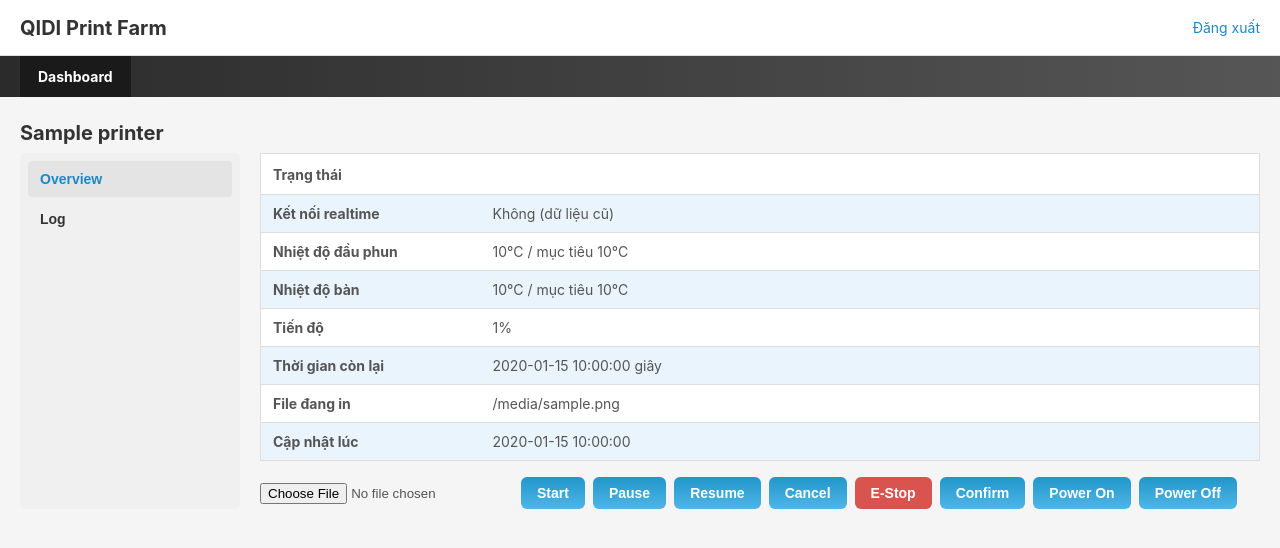
After one commit to xuanvuong1702/3d-printing-farm, a FastAPI app: template app/templates/printer_detail.html in a window 1280 px wide. The commit adds this page. Shown: the top 548 px of the page. Run offline with FastAPI, Linux system fonts and the light colour scheme; the template is opened without the code that fills it: most values are stand-ins (such as "Sample title", 1, 10 or a date in 2020); data that the repository does not hold is empty; parts of the project's set-up code (start-up, migrations or seed data) failed here and were passed over.

Commit message:
E6-2/C1: trang chi tiết máy in (Overview + Log + điều khiển qua HTMX)
- app/history/service.py: hàm đọc mới get_job_history_for_printer
- app/main.py: route mới GET /printers/{printer_id}/detail
- app/templates/printer_detail.html: mới, sidebar Overview/Log,
  7 nút điều khiển hx-post gọi lại route JSON đã có
- app/templates/dashboard.html: card giờ link sang trang chi tiết
- app/static/css/style.css: style sidebar/kv-table/detail-actions
- docs/: Story_E6-2.md (mới), State_E6-2_v3.md (mới), CHANGELOG.md

Xem docs/CHANGELOG.md mục "E6-2 / C1" cho chi tiết đầy đủ.

```diff
--- a/app/main.py
+++ b/app/main.py
@@ -4,18 +4,19 @@ from contextlib import asynccontextmanager
 from pathlib import Path
 from typing import AsyncIterator
 
-from fastapi import FastAPI, Request
+from fastapi import FastAPI, HTTPException, Request
 from fastapi.staticfiles import StaticFiles
 from fastapi.templating import Jinja2Templates
 
 from app.dispatch.scheduler import start_dispatch_scheduler, stop_dispatch_scheduler
 from app.heartbeat.scheduler import start_heartbeat_scheduler, stop_heartbeat_scheduler
 from app.history.scheduler import start_history_scheduler, stop_history_scheduler
+from app.history.service import get_job_history_for_printer
 from app.printers.router import router as printers_router
 from app.realtime.alerts import start_alert_watcher, stop_alert_watcher
 from app.realtime.pool import start_websocket_pool, stop_websocket_pool
 from app.realtime.router import router as realtime_router
-from app.realtime.service import list_printers_realtime
+from app.realtime.service import get_printer_realtime, list_printers_realtime
 from app.realtime.state import RealtimeStateStore
 from app.reports.router import router as reports_router
 from app.spools.router import router as spools_router
@@ -65,3 +66,21 @@ async def dashboard(request: Request):
             "printers_json": printers_json,
         },
     )
+
+@app.get("/printers/{printer_id}/detail")
+async def printer_detail(request: Request, printer_id: int):
+    printer = await get_printer_realtime(printer_id, request.app.state.realtime_store)
+    if printer is None:
+        raise HTTPException(
+            status_code=404, detail=f"Không tìm thấy máy in id={printer_id}."
+        )
+    history = get_job_history_for_printer(printer_id)
+    return templates.TemplateResponse(
+        request,
+        "printer_detail.html",
+        {
+            "page_title": printer.name,
+            "printer": printer,
+            "history": history,
+        },
+    )
--- a/app/static/css/style.css
+++ b/app/static/css/style.css
@@ -159,11 +159,18 @@ body {
     color: var(--text-body);
 }
 
+/* E6-2/C1: card giờ là 1 thẻ <a> trỏ sang trang chi tiết máy
+   (AC gốc E6-2 "click vào 1 máy") - reset style link mặc định
+   (display: block để chiếm trọn ô grid như <div> trước đây,
+   text-decoration/color kế thừa để không đổi giao diện đã khoá). */
 .printer-card {
+    display: block;
     border: 1px solid var(--border);
     border-radius: 6px;
     background-color: #ffffff;
     padding: 16px;
+    text-decoration: none;
+    color: inherit;
 }
 
 /* Trạng thái mờ khi realtime_connected=False (UI-Style-Guide.md mục 1:
@@ -259,6 +266,19 @@ body {
     background-color: var(--status-unknown);
 }
 
+/* Badge cho job_history.status (E6-2/C1, D-013 - 3 giá trị canonical
+   `finished/failed/cancelled`, KHÁC tập canonical printers.status ở
+   trên). `finished` tái dùng .badge--finished đã có; 2 class MỚI dưới
+   đây tái dùng biến màu đã có (--status-error/--status-stopped),
+   KHÔNG thêm hex mới. */
+.badge--failed {
+    background-color: var(--status-error);
+}
+
+.badge--cancelled {
+    background-color: var(--status-stopped);
+}
+
 /* Thanh tiến độ ngang (UI-Style-Guide.md mục 3, màu --accent-primary) */
 .printer-card__progress {
     display: flex;
@@ -347,3 +367,131 @@ body {
         padding: 16px 12px;
     }
 }
+
+/* Trang chi tiết 1 máy in (E6-2/C1, UI-Style-Guide.md mục 2 - sidebar
+   trái) + bảng key-value (mục 3). */
+.detail-page {
+    display: flex;
+    gap: 20px;
+}
+
+.sidebar {
+    flex: 0 0 220px;
+    display: flex;
+    flex-direction: column;
+    gap: 4px;
+    background-color: var(--sidebar-bg);
+    border-radius: 6px;
+    padding: 8px;
+}
+
+.sidebar__item {
+    display: block;
+    width: 100%;
+    text-align: left;
+    padding: 10px 12px;
+    border: none;
+    border-radius: 4px;
+    background: none;
+    font-size: var(--font-size-label);
+    font-weight: 700;
+    color: var(--text-heading);
+    cursor: pointer;
+}
+
+.sidebar__item--active {
+    background-color: var(--sidebar-active-bg);
+    color: var(--accent-primary-flat);
+}
+
+.detail-content {
+    flex: 1;
+    min-width: 0;
+}
+
+/* Bảng key-value xen kẽ màu (UI-Style-Guide.md mục 3) - dùng chung cho
+   tab Overview (key-value thật) và tab Log (bảng lịch sử job, hàng vẫn
+   xen kẽ màu theo cùng component). */
+.kv-table {
+    width: 100%;
+    border-collapse: collapse;
+    border: 1px solid var(--border);
+}
+
+.kv-table th,
+.kv-table td {
+    padding: 10px 12px;
+    text-align: left;
+    border-bottom: 1px solid var(--border);
+    font-size: var(--font-size-body);
+    color: var(--text-body);
+}
+
+.kv-table th {
+    font-weight: 700;
+    color: var(--text-heading);
+}
+
+.kv-table__label {
+    width: 220px;
+    font-weight: 700;
+    color: var(--text-heading);
+}
+
+.kv-table tbody tr:nth-child(odd) {
+    background-color: var(--row-bg);
+}
+
+.kv-table tbody tr:nth-child(even) {
+    background-color: var(--row-alt-bg);
+}
+
+.detail-actions {
+    display: flex;
+    flex-wrap: wrap;
+    align-items: center;
+    gap: 8px;
+    margin-top: 16px;
+}
+
+.detail-actions__start-form {
+    display: flex;
+    align-items: center;
+    gap: 8px;
+}
+
+/* Nút hành động (UI-Style-Guide.md mục 3, cùng công thức gradient
+   .btn-refresh đã có ở E6-1/C3) - class riêng .btn-action cho các nút
+   điều khiển máy in ở trang chi tiết (E6-2/C1), KHÔNG sửa/dùng lại
+   .btn-refresh đã khoá (nút đó gắn riêng với reconnectSSE() của
+   dashboard, ngữ nghĩa khác). */
+.btn-action {
+    padding: 8px 16px;
+    border: none;
+    border-radius: 6px;
+    background: linear-gradient(to bottom, var(--accent-primary), var(--accent-primary-to));
+    color: #ffffff;
+    font-weight: 700;
+    font-size: var(--font-size-body);
+    cursor: pointer;
+}
+
+.btn-action:hover {
+    filter: brightness(0.95);
+}
+
+.btn-action--danger {
+    background: var(--status-error);
+}
+
+@media (max-width: 639px) {
+    .detail-page {
+        flex-direction: column;
+    }
+
+    .sidebar {
+        flex: none;
+        flex-direction: row;
+        overflow-x: auto;
+    }
+}
--- /dev/null
+++ b/app/templates/printer_detail.html
@@ -0,0 +1,194 @@
+<!--
+    Trang chi tiết 1 máy in (E6-2/C1) — kế thừa `base.html` (top
+    bar/nav đã có, D-009), ghi đè block "content". Sidebar trái
+    Overview/Log (`docs/UI-Style-Guide.md` mục 2 — sidebar chỉ dùng
+    cho trang có nhiều sub-view thật sự, đúng dự trù của mục 2 cho
+    E6-2). Tab switching là state thuần phía client (không cần round-
+    trip server) — dùng Alpine.js (`x-data="{ tab: 'overview' }"`),
+    đúng phân công vai trò đã chốt ở E6-1 Decision Table #1
+    (Alpine cho state reactive phía client).
+
+    Tab "Overview": bảng key-value xen kẽ màu (`docs/UI-Style-Guide.md`
+    mục 3) hiển thị `printer` (`PrinterRealtimeResponse`, CÙNG dữ liệu
+    `/dashboard` dùng cho card — không có nguồn dữ liệu thứ 2). Các nút
+    điều khiển bên dưới bảng dùng `hx-post` gọi THẲNG route JSON đã có
+    ở `app/printers/router.py` (KHÔNG viết lại logic nghiệp vụ, đúng
+    D-009 vai trò HTMX cho hành động hypermedia — Decision Table E6-1
+    #1). Các route này trả `PrinterResponse`/JSON thuần (không phải
+    HTML fragment) nên dùng `hx-swap="none"` (không cố swap JSON vào
+    DOM) + `hx-on::after-request` reload lại trang khi request thành
+    công, để Overview/Log hiển thị đúng trạng thái mới nhất — quyết
+    định cục bộ, không phải build thêm 1 tầng HTML-fragment endpoint
+    riêng cho chunk này (ghi ở "Quyết định MỚI phát sinh",
+    `docs/State_E6-2_v3.md`).
+
+    Tab "Log": bảng `history` (`get_job_history_for_printer`, MỚI ở
+    C1) — 3 giá trị canonical `finished/failed/cancelled` (D-013,
+    job_history.status), badge màu tái dùng `--status-finished`
+    (`badge--finished` đã có) + 2 class MỚI `badge--failed`/
+    `badge--cancelled` (tái dùng biến `--status-error`/`--status-
+    stopped` đã có, KHÔNG thêm hex mới — xem `app/static/css/style.css`).
+-->
+{% extends "base.html" %}
+
+{% block content_heading %}{{ printer.name }}{% endblock %}
+
+{% block content %}
+<div class="detail-page" x-data="{ tab: 'overview' }">
+    <aside class="sidebar">
+        <button
+            type="button"
+            class="sidebar__item"
+            :class="{ 'sidebar__item--active': tab === 'overview' }"
+            @click="tab = 'overview'"
+        >Overview</button>
+        <button
+            type="button"
+            class="sidebar__item"
+            :class="{ 'sidebar__item--active': tab === 'log' }"
+            @click="tab = 'log'"
+        >Log</button>
+    </aside>
+
+    <div class="detail-content">
+        <div x-show="tab === 'overview'">
+            <table class="kv-table">
+                <tbody>
+                    <tr>
+                        <td class="kv-table__label">Trạng thái</td>
+                        <td class="kv-table__value">
+                            <span class="badge badge--{{ printer.canonical_status | lower }}">{{ printer.canonical_status }}</span>
+                        </td>
+                    </tr>
+                    <tr>
+                        <td class="kv-table__label">Kết nối realtime</td>
+                        <td class="kv-table__value">{{ "Có" if printer.realtime_connected else "Không (dữ liệu cũ)" }}</td>
+                    </tr>
+                    <tr>
+                        <td class="kv-table__label">Nhiệt độ đầu phun</td>
+                        <td class="kv-table__value">
+                            {% if printer.extruder_temp is not none %}{{ printer.extruder_temp | round | int }}°C{% if printer.extruder_target is not none %} / mục tiêu {{ printer.extruder_target | round | int }}°C{% endif %}{% else %}—{% endif %}
+                        </td>
+                    </tr>
+                    <tr>
+                        <td class="kv-table__label">Nhiệt độ bàn</td>
+                        <td class="kv-table__value">
+                            {% if printer.bed_temp is not none %}{{ printer.bed_temp | round | int }}°C{% if printer.bed_target is not none %} / mục tiêu {{ printer.bed_target | round | int }}°C{% endif %}{% else %}—{% endif %}
+                        </td>
+                    </tr>
+                    <tr>
+                        <td class="kv-table__label">Tiến độ</td>
+                        <td class="kv-table__value">{% if printer.progress_percent is not none %}{{ printer.progress_percent }}%{% else %}—{% endif %}</td>
+                    </tr>
+                    <tr>
+                        <td class="kv-table__label">Thời gian còn lại</td>
+                        <td class="kv-table__value">{% if printer.time_remaining_seconds is not none %}{{ printer.time_remaining_seconds }} giây{% else %}—{% endif %}</td>
+                    </tr>
+                    <tr>
+                        <td class="kv-table__label">File đang in</td>
+                        <td class="kv-table__value">{{ printer.filename or "—" }}</td>
+                    </tr>
+                    <tr>
+                        <td class="kv-table__label">Cập nhật lúc</td>
+                        <td class="kv-table__value">{{ printer.updated_at or "—" }}</td>
+                    </tr>
+                </tbody>
+            </table>
+
+            <div class="detail-actions">
+                <form
+                    class="detail-actions__start-form"
+                    hx-post="/printers/{{ printer.id }}/print/start"
+                    hx-encoding="multipart/form-data"
+                    hx-swap="none"
+                    hx-on::after-request="if (event.detail.successful) window.location.reload()"
+                >
+                    <input type="file" name="file" required />
+                    <button type="submit" class="btn-action">Start</button>
+                </form>
+                <button
+                    type="button"
+                    class="btn-action"
+                    hx-post="/printers/{{ printer.id }}/print/pause"
+                    hx-swap="none"
+                    hx-on::after-request="if (event.detail.successful) window.location.reload()"
+                >Pause</button>
+                <button
+                    type="button"
+                    class="btn-action"
+                    hx-post="/printers/{{ printer.id }}/print/resume"
+                    hx-swap="none"
+                    hx-on::after-request="if (event.detail.successful) window.location.reload()"
+                >Resume</button>
+                <button
+                    type="button"
+                    class="btn-action"
+                    hx-post="/printers/{{ printer.id }}/print/cancel"
+                    hx-confirm="Huỷ job đang in trên máy này?"
+                    hx-swap="none"
+                    hx-on::after-request="if (event.detail.successful) window.location.reload()"
+                >Cancel</button>
+                <button
+                    type="button"
+                    class="btn-action btn-action--danger"
+                    hx-post="/printers/{{ printer.id }}/emergency_stop"
+                    hx-vals='{"confirm": true}'
+                    hx-confirm="Gửi lệnh Emergency Stop tới máy này?"
+                    hx-swap="none"
+                    hx-on::after-request="if (event.detail.successful) window.location.reload()"
+                >E-Stop</button>
+                <button
+                    type="button"
+                    class="btn-action"
+                    hx-post="/printers/{{ printer.id }}/confirm"
+                    hx-swap="none"
+                    hx-on::after-request="if (event.detail.successful) window.location.reload()"
+                >Confirm</button>
+                <button
+                    type="button"
+                    class="btn-action"
+                    hx-post="/printers/{{ printer.id }}/power/on"
+                    hx-swap="none"
+                    hx-on::after-request="if (event.detail.successful) window.location.reload()"
+                >Power On</button>
+                <button
+                    type="button"
+                    class="btn-action"
+                    hx-post="/printers/{{ printer.id }}/power/off"
+                    hx-swap="none"
+                    hx-on::after-request="if (event.detail.successful) window.location.reload()"
+                >Power Off</button>
+            </div>
+        </div>
+
+        <div x-show="tab === 'log'" style="display: none;">
+            <table class="kv-table">
+                <thead>
+                    <tr>
+                        <th>File</th>
+                        <th>Trạng thái</th>
+                        <th>Bắt đầu</th>
+                        <th>Kết thúc</th>
+                        <th>Ghi nhận lúc</th>
+                    </tr>
+                </thead>
+                <tbody>
+                    {% for entry in history %}
+                    <tr>
+                        <td>{{ entry.filename }}</td>
+                        <td><span class="badge badge--{{ entry.status }}">{{ entry.status }}</span></td>
+                        <td>{{ entry.start_time or "—" }}</td>
+                        <td>{{ entry.end_time or "—" }}</td>
+                        <td>{{ entry.created_at }}</td>
+                    </tr>
+                    {% else %}
+                    <tr>
+                        <td colspan="5">Chưa có lịch sử job nào cho máy này.</td>
+                    </tr>
+                    {% endfor %}
+                </tbody>
+            </table>
+        </div>
+    </div>
+</div>
+{% endblock %}
```
Also changed, not shown: app/history/service.py (+36 -0 lines), app/templates/dashboard.html (+5 -4 lines).
